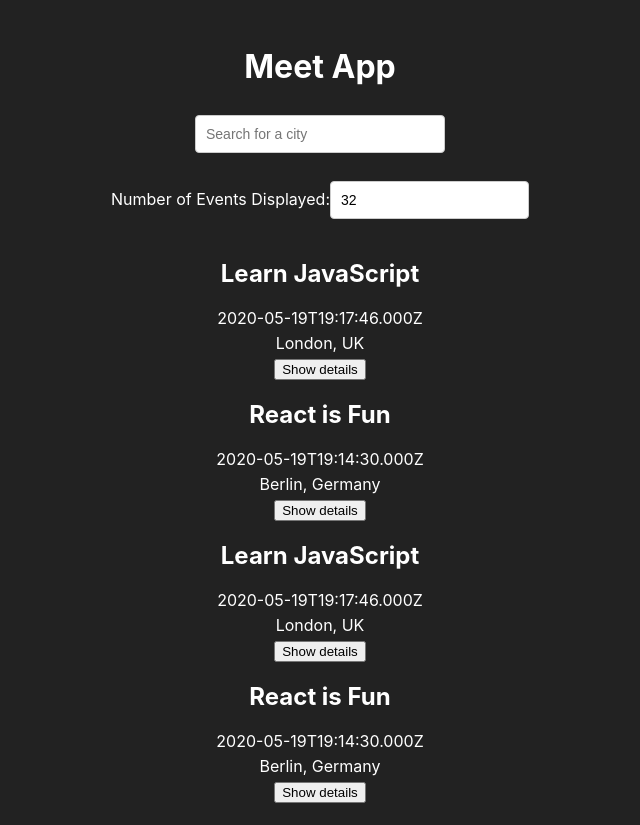
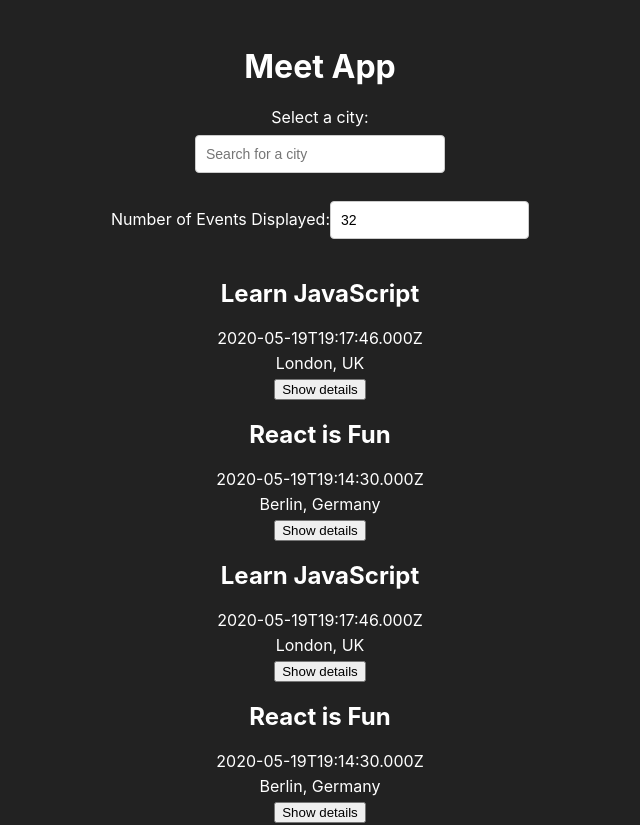
Before and after one commit to Kirkenstocks/meet, a React (Create React App) app: page / in a window 1280 px wide. Shown: the top 825 px of the page, without its empty margins (320-960 px from the left). Built offline with nearby package versions, Linux system fonts and the light colour scheme.

Commit message:
Added label to input field

```diff
--- a/src/components/CitySearch.js
+++ b/src/components/CitySearch.js
@@ -27,6 +27,7 @@ const CitySearch = ({ allLocations, setCurrentCity }) => {
 
   return (
     <div id="city-search">
+      <label htmlFor="city">Select a city:</label>
       <input
         type="text"
         className="city"
```
